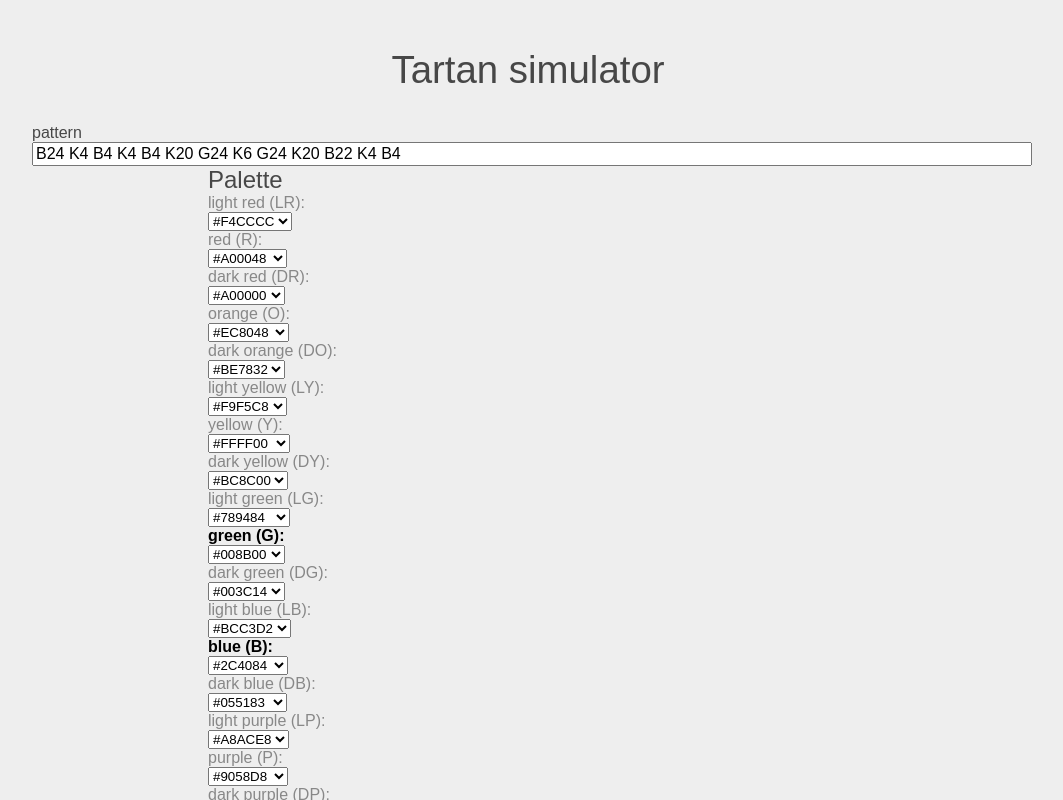
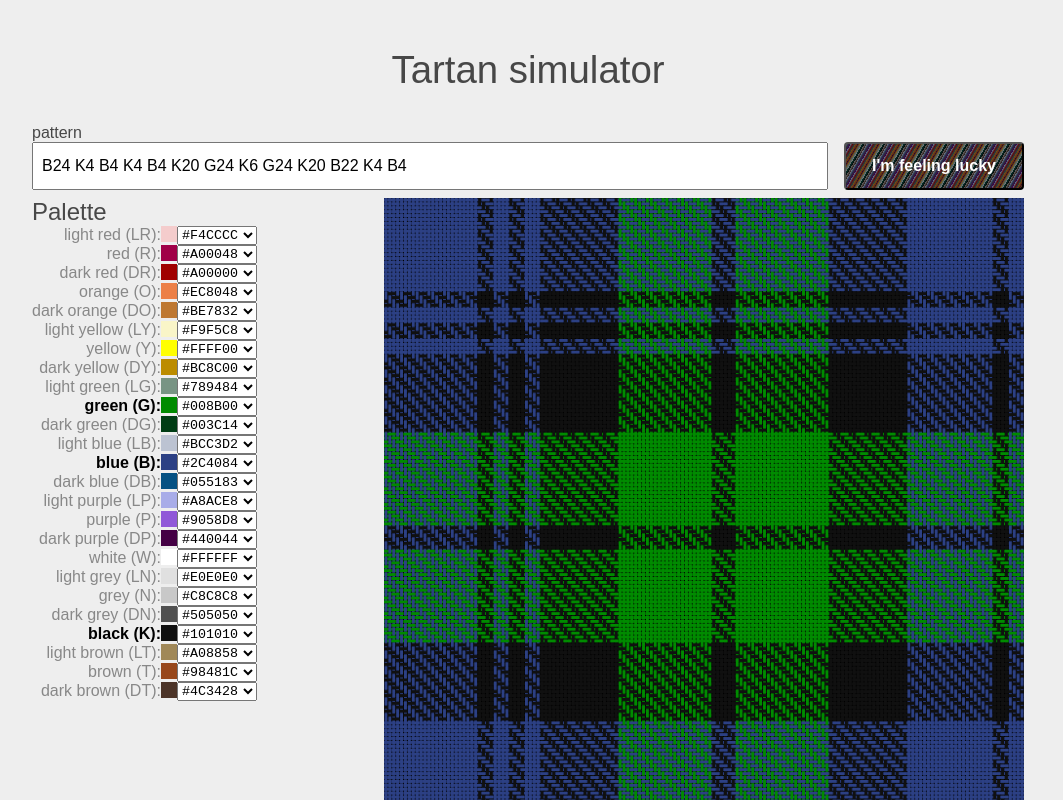
Before and after one commit to aldeka/tartanizer, a SvelteKit app: page / in a window 1280 px wide. Shown: the top 800 px of the page, without its empty margins (112-1175 px from the left). Built offline with nearby package versions, Linux system fonts and the light colour scheme.

Commit message:
Added randomizer button

```diff
--- a/src/routes/+page.svelte
+++ b/src/routes/+page.svelte
@@ -124,7 +124,7 @@
 	}
 
 	function makeThreadList(colorsText: string, activePalette: { [key: string]: number }): string[] {
-		const segments = colorsText.split(' ');
+		const segments = colorsText.trim().split(' ');
 		let retval: string[] = [];
 		for (const segment of segments) {
 			const color = makeColor(segment);
@@ -145,6 +145,33 @@
 	function setPaletteColor(colorCode: string, index: number) {
 		activePaletteIndices[colorCode] = index;
 	}
+
+	function randomizePattern() {
+		const maxChunkSize = 60;
+		const maxPatternSize = 160;
+
+		let pattern = '';
+		let patternSize = 0;
+
+		const codes = Object.keys(palette);
+
+		while (patternSize < maxPatternSize) {
+			const newCode = codes[Math.round(Math.random() * (codes.length - 1))];
+			let newNumber = Math.round(Math.random() * maxChunkSize);
+			if (newNumber < 40 && newNumber > 6) {
+				// thumb on the scale makes stripes more likely to be large or small,
+				// rather than a bunch of same-width stripes
+				newNumber = Math.round(newNumber / 2);
+			}
+			if (patternSize + newNumber > maxPatternSize) {
+				newNumber = maxPatternSize - patternSize;
+			}
+			pattern += ` ${newCode}${newNumber}`;
+			patternSize += newNumber;
+		}
+
+		colorString = pattern;
+	}
 </script>
 
 <svelte:head>
@@ -152,78 +179,110 @@
 	<meta name="description" content="Svelte demo app" />
 </svelte:head>
 
-<section>
+<section id="wrapper">
 	<h1>Tartan simulator</h1>
 
-	<label
-		>pattern
-		<input type="text" bind:value={colorString} />
-	</label>
+	<section id="pattern-spec">
+		<label
+			>pattern
+			<input type="text" bind:value={colorString} />
+		</label>
+		<button on:click={randomizePattern}>I'm feeling lucky</button>
+	</section>
 
-	<div id="main">
-		<div id="palette">
+	<main>
+		<section id="palette">
 			<h2>Palette</h2>
 			{#each Object.keys(palette) as colorCode}
-				<div>
-					<label
-						class={threadList.indexOf(palette[colorCode][activePaletteIndices[colorCode]]) !== -1
-							? 'used'
-							: 'unused'}
-						>{paletteLabels[colorCode]} ({colorCode}):
-						<div
-							class="color-preview"
-							style={`
-								background-color: #${palette[colorCode][activePaletteIndices[colorCode]]}
-							`}
-						/>
-						<select
-							value={activePaletteIndices[colorCode]}
-							on:change={(e) => setPaletteColor(e, colorCode)}
-						>
-							{#each palette[colorCode] as color, i}
-								<option value={i}>
-									#{color}
-								</option>
-							{/each}
-						</select>
-					</label>
-				</div>
+				<ColorSelector
+					used={threadList.indexOf(palette[colorCode][activePaletteIndices[colorCode]]) !== -1}
+					code={colorCode}
+					label={paletteLabels[colorCode]}
+					options={palette[colorCode]}
+					activeIndex={activePaletteIndices[colorCode]}
+					{setPaletteColor}
+				/>
 			{/each}
-		</div>
+		</section>
 
 		<TartanCanvas {threadList} />
-	</div>
+	</main>
 </section>
 
 <style>
-	section {
+	section#wrapper {
 		display: flex;
 		flex-direction: column;
 		justify-content: center;
-		align-items: center;
-		flex: 0.6;
+		align-items: stretch;
+		font-size: 16px;
+	}
+
+	section#wrapper * {
+		box-sizing: border-box;
 	}
 
 	h1 {
 		width: 100%;
 	}
 
+	section#pattern-spec {
+		display: flex;
+		align-items: flex-end;
+		margin-bottom: 0.5em;
+	}
+
 	label {
 		text-align: left;
-		width: 100%;
+		flex: 1;
+		display: flex;
+		flex-direction: column;
+		align-items: stretch;
+		margin-right: 1em;
+	}
+
+	input,
+	button {
+		max-height: 3em;
+		min-height: 3em;
 	}
 
 	label input {
-		width: 100%;
+		padding: 0 0.5em;
 	}
 
-	label.unused {
-		color: #888;
-	}
+	button {
+		cursor: pointer;
+		display: block;
+		flex: 0;
+		min-width: 180px;
+		border-radius: 0.25em;
+		font-weight: 900;
+		color: white;
+		border-color: black;
 
-	label.used {
-		color: #000;
-		font-weight: 700;
+		background: #000
+			repeating-linear-gradient(
+				120deg,
+				#bcc3d299,
+				#2c408499 2px,
+				#50505099 2px,
+				#5a008c99 4px,
+				#98c8e899 4px,
+				#a0000099 6px,
+				#781c3899 6px,
+				#40806099 8px,
+				#be783299 8px,
+				#98481c99 10px,
+				#44004499 10px,
+				#e0a12699 12px,
+				#78948499 12px,
+				#c8c8c899 14px,
+				#00544899 14px,
+				#10101099 16px,
+				#a0a0a099 16px,
+				#4c342899 18px
+			);
 	}
 
 	h2 {
```
